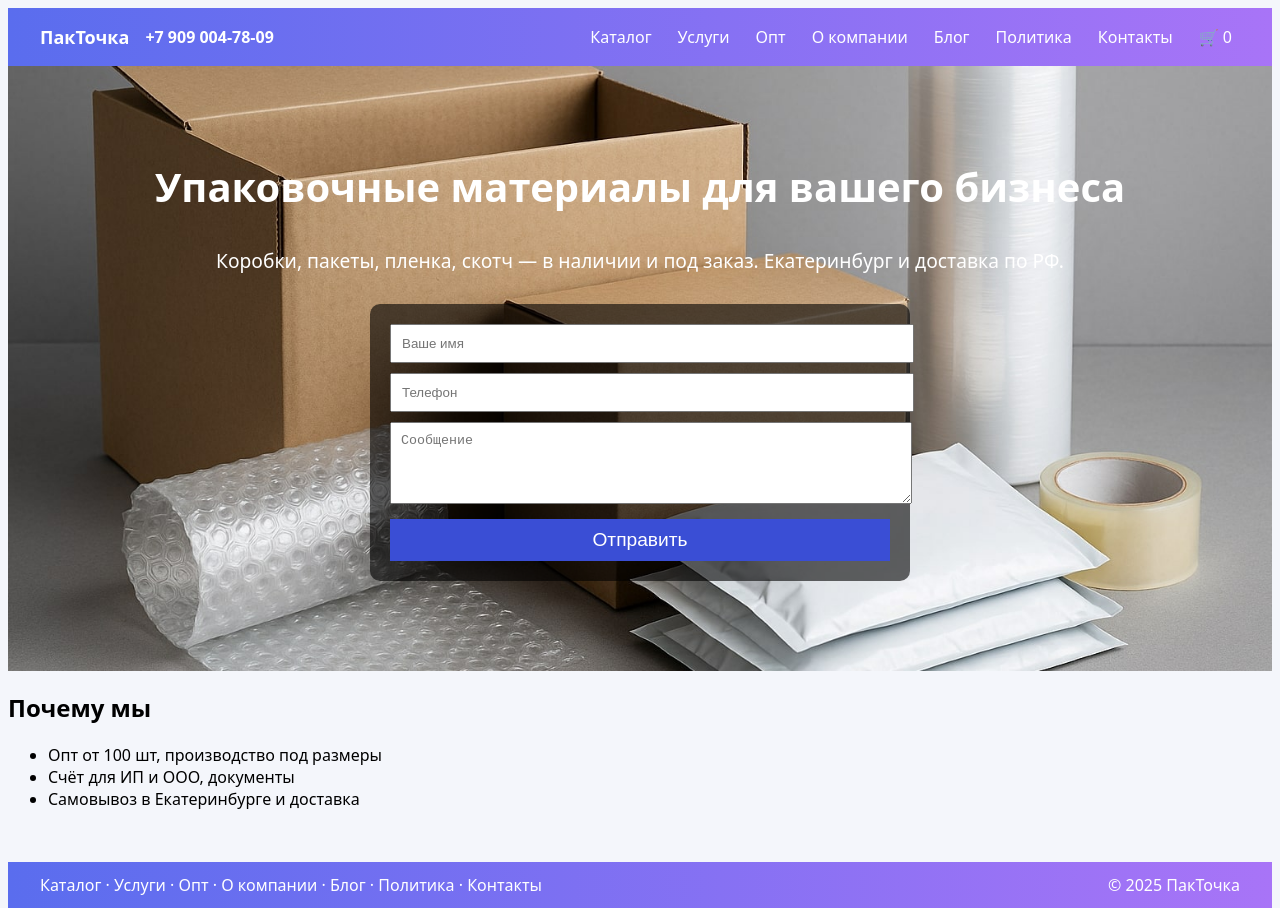
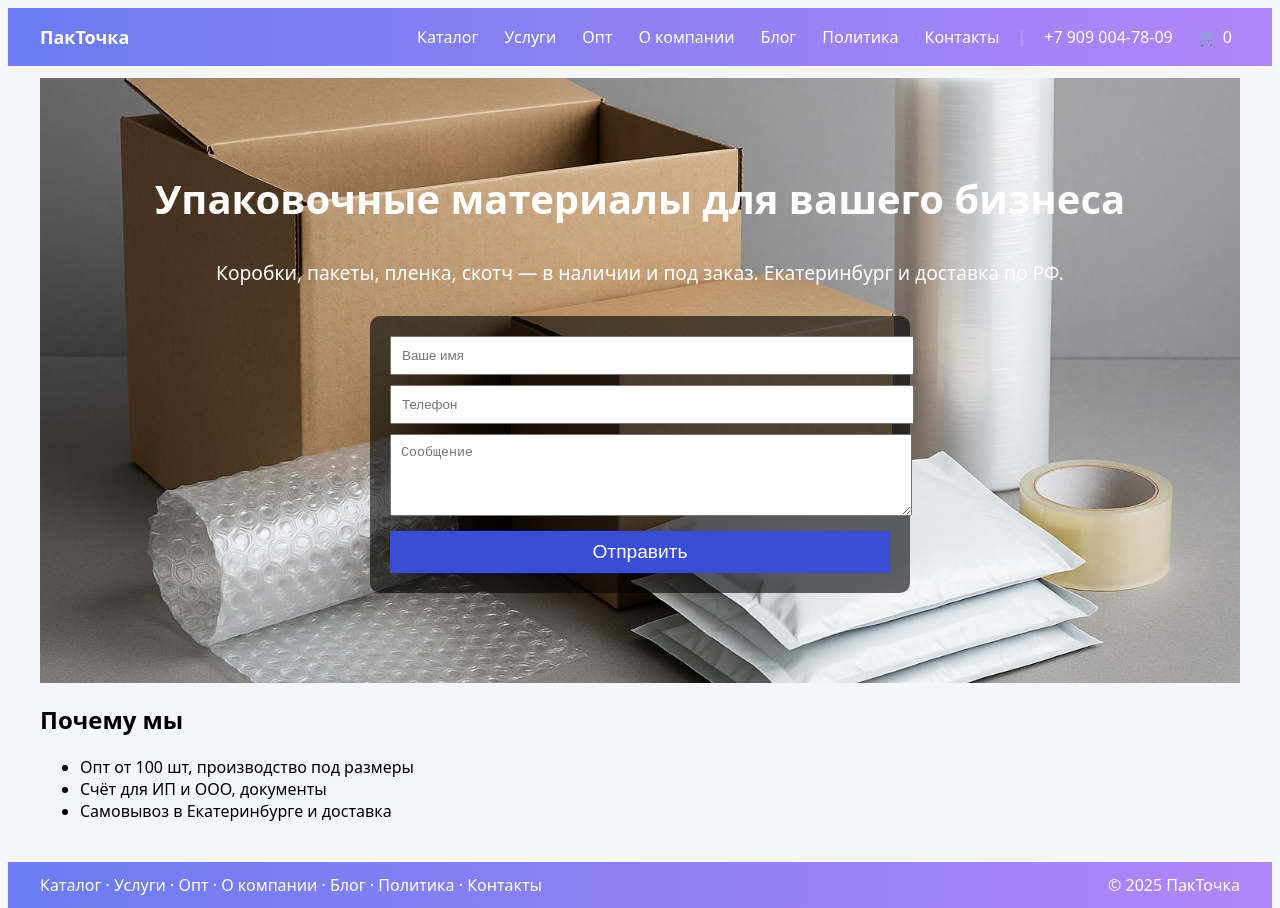
Before and after one commit to mckhoklov-creator/packtochka, a Jekyll site: the page built from index.html, in a window 1280 px wide. Built offline with Jekyll 4.4.1, drawn with Linux system fonts in a browser that asks for light colours.

Commit message:
Add files via upload

```diff
--- a/_layouts/default.html
+++ b/_layouts/default.html
@@ -8,33 +8,31 @@
   <link rel="stylesheet" href="{{ site.baseurl }}/assets/css/style.css">
   <link rel="stylesheet" href="{{ site.baseurl }}/assets/css/cart.css">
   <style>
-    /* Sticky footer layout */
+    /* Sticky footer */
     html, body { height: 100%; }
     body { min-height: 100vh; display: flex; flex-direction: column; }
-    main.container { flex: 1; }
-    /* Header look + phone */
-    .site-header { background: linear-gradient(90deg,#5a6dee,#a874f7); color:#fff; }
-    .site-footer { background: linear-gradient(90deg,#5a6dee,#a874f7); color:#fff; }
-    .site-header .container, .site-footer .container {
-      max-width: 1200px; margin: 0 auto; padding: 12px 15px;
-      display: flex; align-items: center; justify-content: space-between; gap: 16px;
-    }
-    .logo a { color:#fff; text-decoration:none; font-weight:700; font-size: 18px; }
+    main.site-main { flex: 1; }
+
+    /* Full-width header/footer background, inner container centered */
+    .site-header, .site-footer { background: linear-gradient(90deg,#6a7cf0,#b186fa); color:#fff; }
+    .inner { max-width: 1200px; margin: 0 auto; padding: 12px 15px; }
+
+    /* Header layout */
+    .site-header .bar { display: flex; align-items: center; gap: 16px; }
+    .logo a { color:#fff; text-decoration:none; font-weight:700; font-size:18px; }
     .nav { display:flex; align-items:center; gap: 10px; margin-left:auto; }
     .nav a { color:#fff; text-decoration:none; padding: 6px 8px; border-radius:8px; }
     .nav a:hover { background: rgba(255,255,255,.12); }
-    .phone { color:#fff; font-weight:700; text-decoration:none; margin-right:8px; white-space: nowrap; }
-    @media (max-width: 720px){
-      .nav { flex-wrap: wrap; gap:6px; }
-      .phone { display:none; } /* можно убрать если нужна всегда */
-    }
+    .nav .sep { opacity:.3; user-select:none; }
+
+    /* Footer */
+    .site-footer .bar { display:flex; align-items:center; justify-content:space-between; gap:12px; }
   </style>
 </head>
 <body>
   <header class="site-header">
-    <div class="container">
+    <div class="inner bar">
       <div class="logo"><a href="{{ site.baseurl }}/">ПакТочка</a></div>
-      <a class="phone" href="tel:+79090047809">+7 909 004‑78‑09</a>
       <nav class="nav">
         <a href="{{ site.baseurl }}/katalog/">Каталог</a>
         <a href="{{ site.baseurl }}/uslugi/">Услуги</a>
@@ -43,6 +41,8 @@
         <a href="{{ site.baseurl }}/blog/">Блог</a>
         <a href="{{ site.baseurl }}/privacy/">Политика</a>
         <a href="{{ site.baseurl }}/contacts/">Контакты</a>
+        <span class="sep">|</span>
+        <a class="phone" href="tel:+79090047809">+7 909 004‑78‑09</a>
         <a href="{{ site.baseurl }}/cart/" class="cart-link" id="open-cart" aria-label="Открыть корзину">
           🛒 <span id="cart-count">0</span>
         </a>
@@ -50,12 +50,14 @@
     </div>
   </header>
 
-  <main class="container" role="main">
-    {{ content }}
+  <main class="site-main">
+    <div class="inner">
+      {{ content }}
+    </div>
   </main>
 
   <footer class="site-footer">
-    <div class="container" style="justify-content:space-between;">
+    <div class="inner bar">
       <p style="margin:0;">
         <a href="{{ site.baseurl }}/katalog/">Каталог</a> ·
         <a href="{{ site.baseurl }}/uslugi/">Услуги</a> ·
--- a/assets/css/cart.css
+++ b/assets/css/cart.css
@@ -1,8 +1,8 @@
-/* Lighter gradients remain */
-.site-header,.site-footer{background:linear-gradient(90deg,#5a6dee,#a874f7);color:#fff}
-.site-header a,.site-footer a{color:#fff;text-decoration:none}
+/* Full-width header/footer backgrounds are set in layout. Only component styles here. */
 
-/* Modal cart (same as before) */
+.btn{display:inline-flex;align-items:center;justify-content:center;padding:10px 16px;border-radius:10px;border:none;cursor:pointer}
+.btn-gradient{background:linear-gradient(90deg,#6a7cf0,#b186fa);color:#fff}
+
 .cart-modal{position:fixed;inset:0;display:none}
 .cart-modal.open{display:block}
 .cart-backdrop{position:absolute;inset:0;background:rgba(0,0,0,.4)}
@@ -16,13 +16,12 @@
 .cart-item__price{color:#3a4ed5}
 .cart-qty button{width:28px;height:28px;border:1px solid #ddd;background:#fafafa;cursor:pointer}
 
-.btn{display:inline-block;padding:10px 16px;border-radius:10px;border:none;cursor:pointer}
-.btn-gradient{background:linear-gradient(90deg,#5a6dee,#a874f7);color:#fff}
+/* Inline quantity: prevent layout shift */
+.cart-control{display:inline-block; vertical-align:middle;}
+.cart-control .placeholder{display:inline-flex;align-items:center;justify-content:center;min-height:44px;min-width:160px;}
+.add-to-cart{display:inline-flex;align-items:center;justify-content:center;min-height:44px;min-width:160px}
 
-/* Inline quantity control */
-.cart-control{display:inline-block;min-height:44px}
-.add-to-cart{display:inline-flex;align-items:center;justify-content:center;min-height:44px}
 .qty-inline{display:inline-flex;align-items:center;gap:6px}
 .qty-inline input{width:56px;text-align:center;padding:8px 10px;border:1px solid #ddd;border-radius:8px}
 .qty-inline button{width:34px;height:34px;border:1px solid #ddd;background:#fafafa;border-radius:8px;cursor:pointer}
-.qty-inline .to-cart{border:none;background:linear-gradient(90deg,#5a6dee,#a874f7);color:#fff;padding:8px 12px;border-radius:10px}
+.qty-inline .to-cart{border:none;background:linear-gradient(90deg,#6a7cf0,#b186fa);color:#fff;padding:8px 12px;border-radius:10px}
--- a/assets/js/cart.js
+++ b/assets/js/cart.js
@@ -37,23 +37,31 @@
     $$('.rm',w).forEach(b=>b.addEventListener('click',e=>rm(e.currentTarget.dataset.sku)));
   }
 
-  // Inline controls on cards without layout shift
-  function ensureControlWrapper(btn){
-    // if parent not wrapper, wrap
+  // Inline controls
+  function ensureWrapper(btn){
+    // Wrap button if not wrapped
     if(!btn.parentElement.classList.contains('cart-control')){
       const wrap = document.createElement('span');
       wrap.className = 'cart-control';
+      // Reserve size to prevent shift
+      const ph = document.createElement('span');
+      ph.className = 'placeholder';
       btn.parentElement.insertBefore(wrap, btn);
+      wrap.appendChild(ph);
       wrap.appendChild(btn);
     }
     return btn.parentElement;
   }
 
-  function showInlineControl(btn){
-    const wrap = ensureControlWrapper(btn);
-    // Already visible?
+  function showInline(btn){
+    const wrap = ensureWrapper(btn);
+    const ph = wrap.querySelector('.placeholder');
+    // Measure current button size and set placeholder to same
+    ph.style.minWidth = btn.offsetWidth + 'px';
+    ph.style.minHeight = btn.offsetHeight + 'px';
+
     if(wrap.querySelector('.qty-inline')) { wrap.querySelector('.qty-inline input').focus(); return; }
-    // Build control
+
     const sku = btn.dataset.sku, name = btn.dataset.name, price = Number(btn.dataset.price);
     const control = document.createElement('span');
     control.className = 'qty-inline';
@@ -67,52 +75,40 @@
     btn.style.display = 'none';
 
     const input = control.querySelector('.qty-input');
+    const hide = ()=>{ control.remove(); btn.style.display='inline-flex'; };
+
     control.querySelector('.minus').addEventListener('click', ()=>{
-      const v = Math.max(0, (parseInt(input.value)||0) - 1); input.value = v; if(v===0) hideInlineControl(wrap, btn);
+      const v = Math.max(0, (parseInt(input.value)||0) - 1); input.value = v; if(v===0) hide();
     });
     control.querySelector('.plus').addEventListener('click', ()=>{ input.value = (parseInt(input.value)||0) + 1; });
     control.querySelector('.to-cart').addEventListener('click', ()=>{
       const q = Math.max(1, parseInt(input.value)||0);
-      add({sku, name, price}, q);
-      hideInlineControl(wrap, btn);
-    });
-    input.addEventListener('input', ()=>{
-      const v = parseInt(input.value)||0;
-      if(v<=0) { /* keep visible but allow outside-click to hide */ }
+      if(q>0){ add({sku, name, price}, q); }
+      hide();
     });
     input.addEventListener('keydown', (e)=>{
-      if(e.key === 'Enter'){
-        const q = Math.max(1, parseInt(input.value)||0);
-        if(q>0){ add({sku, name, price}, q); hideInlineControl(wrap, btn); }
-        else { hideInlineControl(wrap, btn); }
-      }
-      if(e.key === 'Escape'){ hideInlineControl(wrap, btn); }
+      if(e.key==='Enter'){ const q = Math.max(1, parseInt(input.value)||0); if(q>0){ add({sku,name,price}, q);} hide(); }
+      if(e.key==='Escape'){ hide(); }
+    });
+    input.addEventListener('blur', ()=>{
+      const v = parseInt(input.value)||0;
+      if(v<=0) hide();
     });
 
-    // Outside click hides control
+    // Outside click hides
     const onDocClick = (e)=>{
       if(!control.contains(e.target) && e.target!==btn){
         const v = parseInt(input.value)||0;
-        if(v<=0) hideInlineControl(wrap, btn);
+        if(v<=0) hide();
         document.removeEventListener('click', onDocClick);
       }
     };
     setTimeout(()=>document.addEventListener('click', onDocClick), 0);
   }
 
-  function hideInlineControl(wrap, btn){
-    const control = wrap.querySelector('.qty-inline');
-    if(control) control.remove();
-    btn.style.display = 'inline-flex';
-  }
-
-  function hydrateButtons(){
+  function hydrate(){
     $$('.add-to-cart').forEach(btn=>{
-      btn.addEventListener('click', (e)=>{
-        e.preventDefault();
-        showInlineControl(btn);
-      });
-      // make sure base button has proper class for sizing
+      btn.addEventListener('click', (e)=>{ e.preventDefault(); showInline(btn); }, {once:false});
       btn.classList.add('btn','btn-gradient');
     });
   }
@@ -129,6 +125,6 @@
   document.addEventListener('DOMContentLoaded', ()=>{
     updateCount();
     renderModal();
-    hydrateButtons();
+    hydrate();
   });
 })();
```
